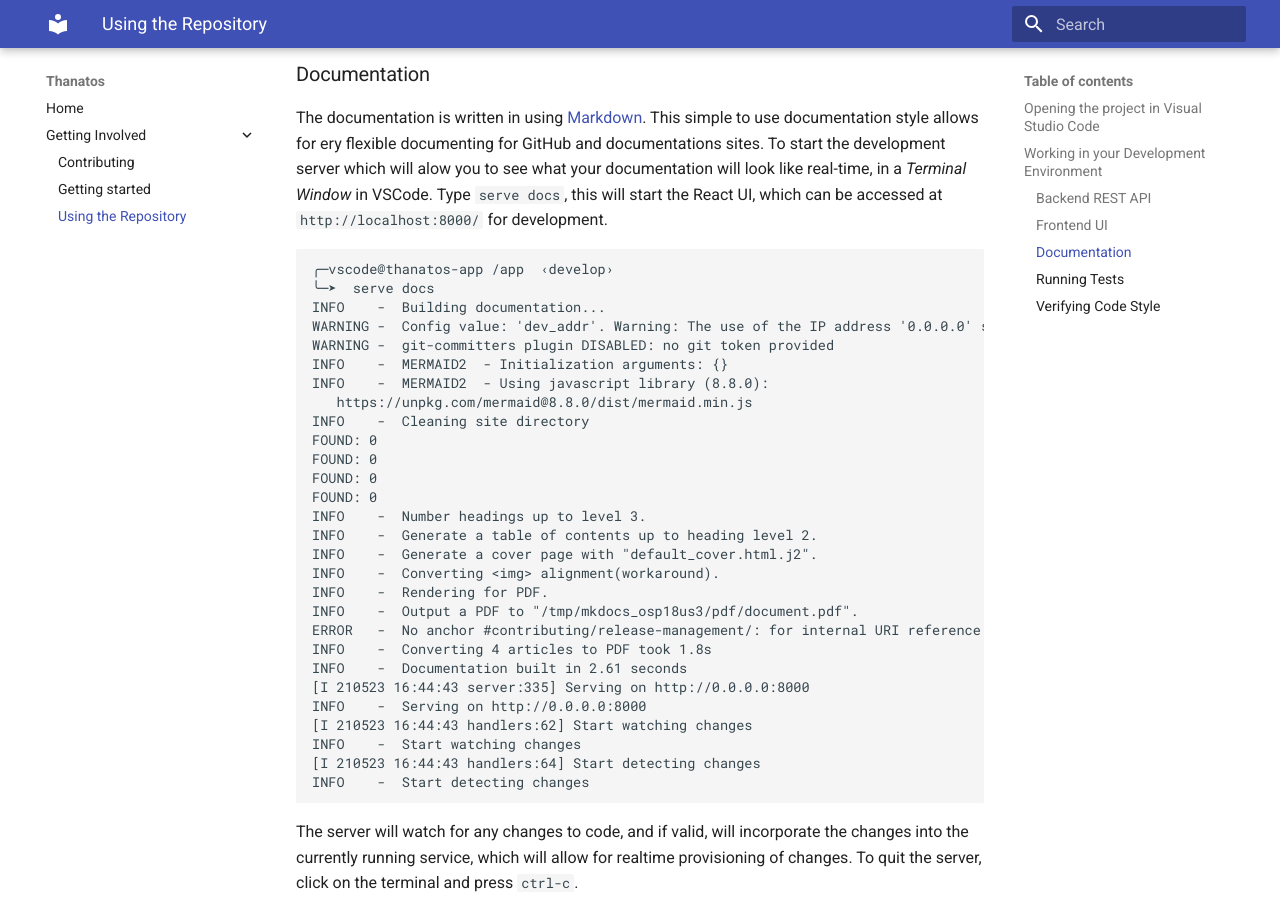
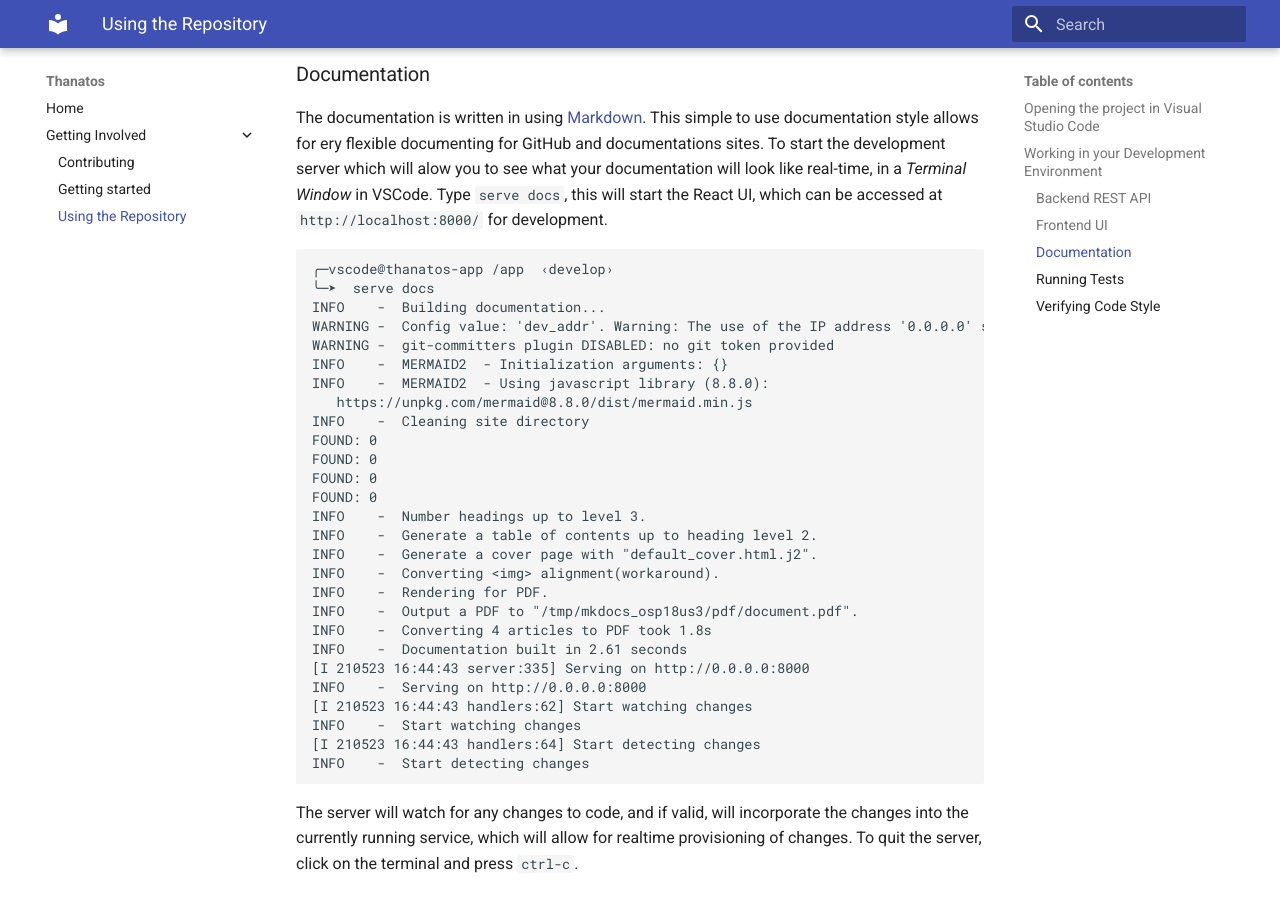
Before and after one commit to psmware-labs/thanatos-ui, an MkDocs documentation site: the page built from docs/contributing/using-the-repo.md, in a window 1280 px wide and 900 px high, scrolled down 2276 px. Built offline with MkDocs 1.6.1 and Material for MkDocs 9.7.7, drawn with Linux system fonts in a browser that asks for light colours.

Commit message:
documentaion typos

```diff
--- a/docs/contributing/using-the-repo.md
+++ b/docs/contributing/using-the-repo.md
@@ -91,7 +91,6 @@ INFO    -  Generate a cover page with "default_cover.html.j2".
 INFO    -  Converting <img> alignment(workaround).
 INFO    -  Rendering for PDF.
 INFO    -  Output a PDF to "/tmp/mkdocs_osp18us3/pdf/document.pdf".
-ERROR   -  No anchor #contributing/release-management/: for internal URI reference
 INFO    -  Converting 4 articles to PDF took 1.8s
 INFO    -  Documentation built in 2.61 seconds
 [I 210523 16:44:43 server:335] Serving on http://0.0.0.0:8000
```
Also changed, not shown: docs/contributing.md (+3 -3 lines).
